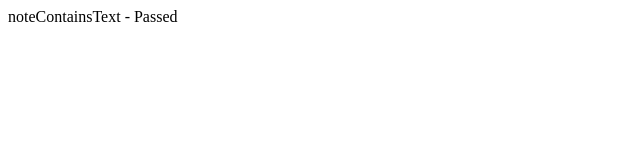
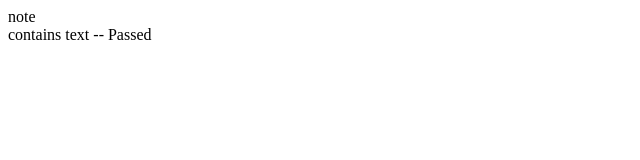
Before and after one commit to antcliffoc/Notes-app-JS, a plain HTML site: page index.html in a window 1280 px wide. Shown: the whole page, without its empty margins (0-640 px from the left). Drawn offline with Linux system fonts and the light colour scheme.

Commit message:
Add extra test features

```diff
--- a/index.html
+++ b/index.html
@@ -5,9 +5,11 @@
     <title></title>
   </head>
   <body>
-    <div id="test_errors">
+    <div id="description"></div>
+    <div id="itText" style="display: inline"></div> --
+    <div id="testErrors" style="display: inline"></div>
 
-    </div>
+
     <script src="./model/note-model.js"></script>
     <script src="./test/test-helper.js"></script>
     <script src="./test/note-test.js"></script>
--- a/test/note-test.js
+++ b/test/note-test.js
@@ -1,10 +1,4 @@
-(function(exports){
-  function noteContainsText(){
-    let testName = "noteContainsText"
-    let note = new Note('My Favourite language is Javascript')
-    assert.isTrue(note.text() === "My Favourite language is Javascript", testName)
-
-
-  }
-  exports.noteContainsText = noteContainsText();
-})(this);
+describe('note')
+it('contains text')
+let note = new Note('My Favourite language is Javascript')
+assert.isTrue(note.text() === "My Favourite language is Javascript")
--- a/test/test-helper.js
+++ b/test/test-helper.js
@@ -1,12 +1,20 @@
 var assert = {
   isTrue: function(assertionToCheck, testName) {
     if (!assertionToCheck) {
-      var error_text = ("Assertion failed: " + assertionToCheck + " is not truthy");
-      document.getElementById('test_errors').insertAdjacentHTML('beforeend', `We expected ${assertionToCheck} - Failed ${error_text} <br /> <br />`)
+      var errorText = ("Assertion failed: " + assertionToCheck + " is not truthy");
+      document.getElementById('testErrors').insertAdjacentHTML('beforeend', `We expected ${assertionToCheck} - Failed ${errorText} <br /> <br />`)
 
     }else {
-      document.getElementById('test_errors').insertAdjacentHTML('beforeend', ` ${testName}  - Passed  <br /> <br />`)
+      document.getElementById('testErrors').insertAdjacentHTML('beforeend', 'Passed <br /> <br/>')
 
     }
   }
 };
+
+ function describe(description){
+   document.getElementById('description').insertAdjacentHTML('beforeend', `${description}`)
+ };
+
+ function it(description){
+   document.getElementById('itText').insertAdjacentHTML('beforeend', `${description}`)
+ }
```
